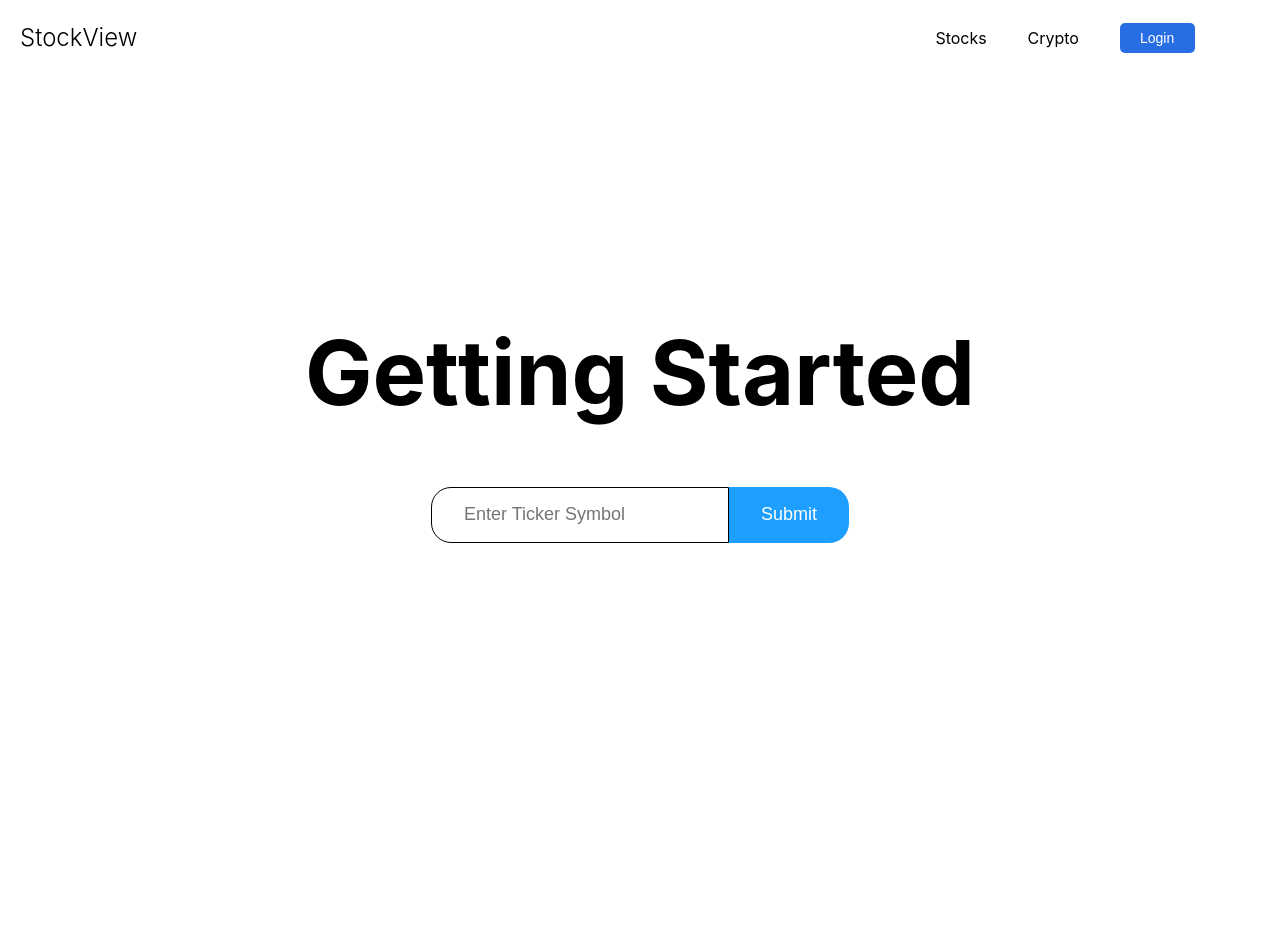
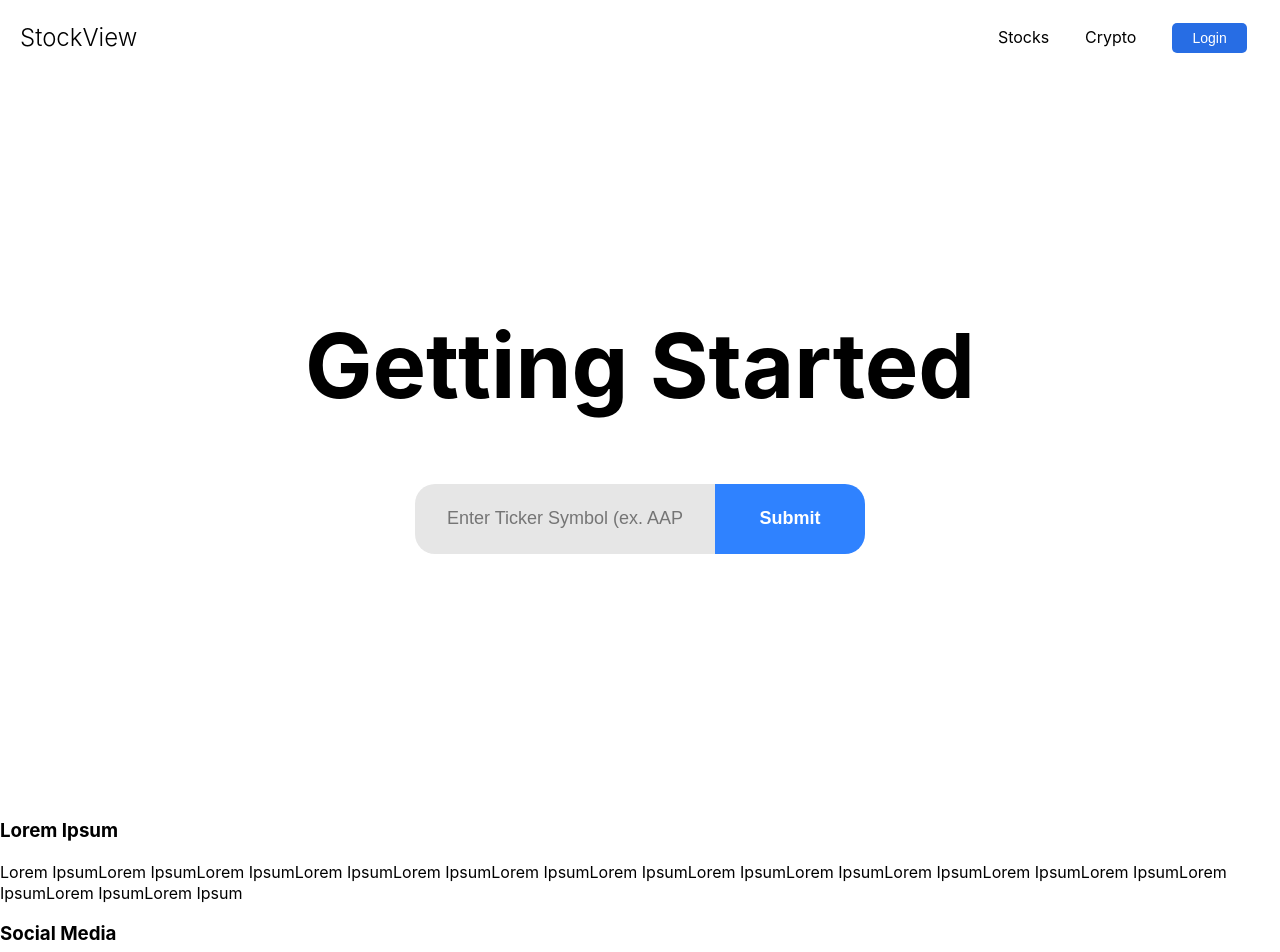
Before and after one commit to a-hsu/AssetView, a React (Create React App) app: page / in a window 1280 px wide. Shown: the top 952 px of the page. Before the commit the page ends 800 px from the top, so only its background shows below. Built offline with nearby package versions, Linux system fonts and the light colour scheme.

Commit message:
feat: footer wip, added global themes

```diff
--- a/public/index.html
+++ b/public/index.html
@@ -3,6 +3,16 @@
     <head>
         <meta charset="utf-8" />
         <link rel="icon" href="%PUBLIC_URL%/favicon.ico" />
+        <link rel="preconnect" href="https://fonts.googleapis.com" />
+        <link rel="preconnect" href="https://fonts.gstatic.com" crossorigin />
+        <link
+            href="https://fonts.googleapis.com/css2?family=Public+Sans:wght@300;400&display=swap"
+            rel="stylesheet"
+        />
+        <script
+            src="https://kit.fontawesome.com/98af831768.js"
+            crossorigin="anonymous"
+        ></script>
         <meta name="viewport" content="width=device-width, initial-scale=1" />
         <meta name="theme-color" content="#000000" />
         <meta
@@ -38,6 +48,5 @@
 
       To begin the development, run `npm start` or `yarn start`.
       To create a production bundle, use `npm run build` or `yarn build`.
-    -->
-  </body>
+    --></body>
 </html>
--- a/src/App.tsx
+++ b/src/App.tsx
@@ -2,11 +2,15 @@ import React from "react"
 import "./App.css"
 import Navbar from "./components/Navbar"
 import Header from "./components/Header"
+import Footer from "./components/Footer"
 function App() {
     return (
         <div className="App">
             <Navbar />
+            {/* <LearnMore /> */}
             <Header />
+            {/* <CallToAction /> */}
+            <Footer />
             {/* <header className="App-header">
                 <img src={logo} className="App-logo" alt="logo" />
                 <p>
--- /dev/null
+++ b/src/components/Footer.tsx
@@ -0,0 +1,28 @@
+import styled from "@emotion/styled"
+
+const StyledFooter = styled.div`
+    width: 100%;
+    height: 100px;
+    display: grid;
+    grid-template-columns: 3;
+    grid-template-rows: 3;
+`
+const Footer = () => {
+    return (
+        <StyledFooter>
+            <h3>Lorem Ipsum</h3>
+            <div>
+                Lorem IpsumLorem IpsumLorem IpsumLorem IpsumLorem IpsumLorem
+                IpsumLorem IpsumLorem IpsumLorem IpsumLorem IpsumLorem
+                IpsumLorem IpsumLorem IpsumLorem IpsumLorem Ipsum
+            </div>
+            <h3>Social Media</h3>
+            <div style={{ display: "flex", flexDirection: "row" }}>
+                <i className="fab fa-github-square"></i>
+                <i className="fab fa-linkedin"></i>
+            </div>
+        </StyledFooter>
+    )
+}
+
+export default Footer
--- a/src/components/Header.tsx
+++ b/src/components/Header.tsx
@@ -11,24 +11,31 @@ const StyledHeader = styled.div`
 `
 
 const TickerInput = styled.input`
-    min-width: 180px;
+    min-width: 300px;
     outline: none;
-    height: 54px;
+    height: 70px;
     padding: 0px 32px;
     font-size: 18px;
-    border: 1px solid black;
+    border: none;
     border-radius: 20px 0 0 20px;
+    color: black;
+    background-color: #e6e6e6;
 `
 const TickerSubmitButton = styled.input`
-    min-width: 100px;
+    position: relative;
+    min-width: 150px;
+    /* left: 500px; */
     outline: none;
-    height: 56px;
+    height: 70px;
     padding: 0px 32px;
     font-size: 18px;
     border: none;
     color: white;
-    background-color: #1e9eff;
+    background-color: #2f82ff;
     border-radius: 0 20px 20px 0;
+    /* border: 1px solid black; */
+    font-weight: 900;
+    font-family: sans-serif;
 `
 const Title = styled.h1`
     font-size: 90px;
@@ -48,7 +55,7 @@ const Header = () => {
                 <TickerInput
                     type="text"
                     name="ticker"
-                    placeholder="Enter Ticker Symbol"
+                    placeholder="Enter Ticker Symbol (ex. AAPL)"
                 />
                 <TickerSubmitButton
                     type="submit"
--- a/src/components/Navbar.tsx
+++ b/src/components/Navbar.tsx
@@ -1,4 +1,8 @@
 import styled from "@emotion/styled"
+
+interface LinkProps {
+    href: string
+}
 
 const Nav = styled.div`
     position: fixed;
@@ -12,17 +16,7 @@ const Nav = styled.div`
 const Title = styled.h2`
     font-weight: 300;
     margin-left: 20px;
-`
-const NavLinks = styled.ul`
-    display: flex;
-    flex-direction: row;
-    padding: 0;
-    align-items: center;
-    justify-content: space-around;
-    width: 300px;
-`
-const LinkItem = styled.li`
-    list-style: none;
+
     background-image: linear-gradient(90deg, #5e83fc, #4cd9eb);
     background-size: 0% 3px;
     background-repeat: no-repeat;
@@ -37,10 +31,26 @@ const LinkItem = styled.li`
 const LinkBar = styled.div`
     display: flex;
     flex-direction: row;
-    width: 400px;
+    width: 300px;
     justify-content: space-around;
     padding-right: 15px;
+    align-items: center;
 `
+const LinkItem = styled.li`
+    list-style: none;
+    background-image: linear-gradient(90deg, #5e83fc, #4cd9eb);
+    background-size: 0% 3px;
+    background-repeat: no-repeat;
+    background-position: left bottom;
+    transition: background-size 250ms ease;
+    color: black;
+    text-decoration: none;
+
+    &:hover {
+        background-size: 100% 3px;
+    }
+`.withComponent("a")
+
 const Login = styled.button`
     border: none;
     background-color: #276de4;
@@ -63,11 +73,9 @@ const Navbar = () => {
         <Nav>
             <Title>StockView</Title>
             <LinkBar>
-                <NavLinks>
-                    <LinkItem>Stocks</LinkItem>
-                    <LinkItem>Crypto</LinkItem>
-                    <Login>Login</Login>
-                </NavLinks>
+                <LinkItem href="#Stocks">Stocks</LinkItem>
+                <LinkItem href="#Crypto">Crypto</LinkItem>
+                <Login>Login</Login>
             </LinkBar>
         </Nav>
     )
--- a/src/index.css
+++ b/src/index.css
@@ -1,13 +1,26 @@
+html {
+    font-size: 100%;
+    box-sizing: border-box;
+}
+
+*,
+*::before,
+*::after {
+    box-sizing: inherit;
+}
+
 body {
-  margin: 0;
-  font-family: -apple-system, BlinkMacSystemFont, 'Segoe UI', 'Roboto', 'Oxygen',
-    'Ubuntu', 'Cantarell', 'Fira Sans', 'Droid Sans', 'Helvetica Neue',
-    sans-serif;
-  -webkit-font-smoothing: antialiased;
-  -moz-osx-font-smoothing: grayscale;
+    margin: 0;
+    padding: 0;
+    line-height: 1.3;
+    font-family: -apple-system, BlinkMacSystemFont, "Segoe UI", "Roboto",
+        "Oxygen", "Ubuntu", "Cantarell", "Fira Sans", "Droid Sans",
+        "Helvetica Neue", "Public-Sans", sans-serif;
+    -webkit-font-smoothing: antialiased;
+    -moz-osx-font-smoothing: grayscale;
 }
 
 code {
-  font-family: source-code-pro, Menlo, Monaco, Consolas, 'Courier New',
-    monospace;
+    font-family: source-code-pro, Menlo, Monaco, Consolas, "Courier New",
+        monospace;
 }
--- /dev/null
+++ b/src/theme.js
@@ -0,0 +1,6 @@
+export const theme = {
+    primaryDark: "#0D0C1D",
+    primaryLight: "#EFFFFA",
+    primaryHover: "#343078",
+    mobile: "576px",
+}
```
Also changed, not shown: src/global.js (added, +22 -0 lines). Lines whose indentation alone changed are shown as unchanged.
